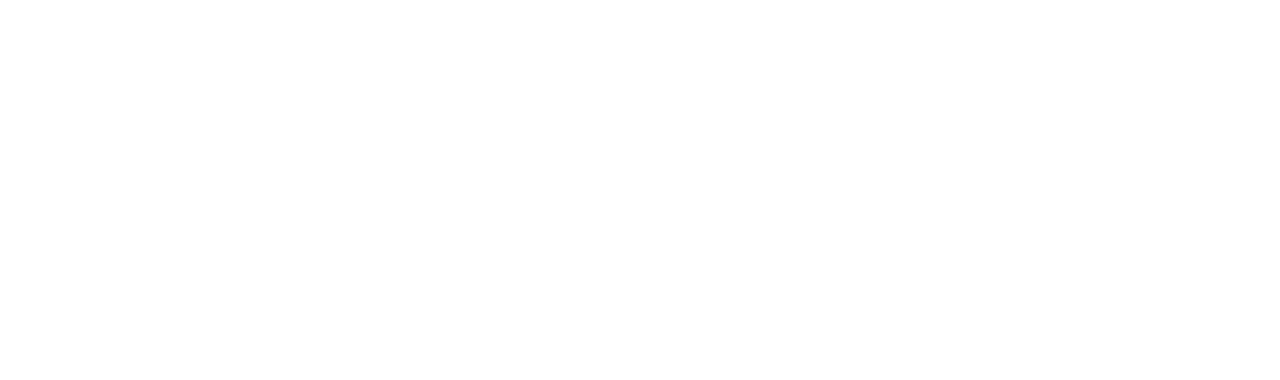
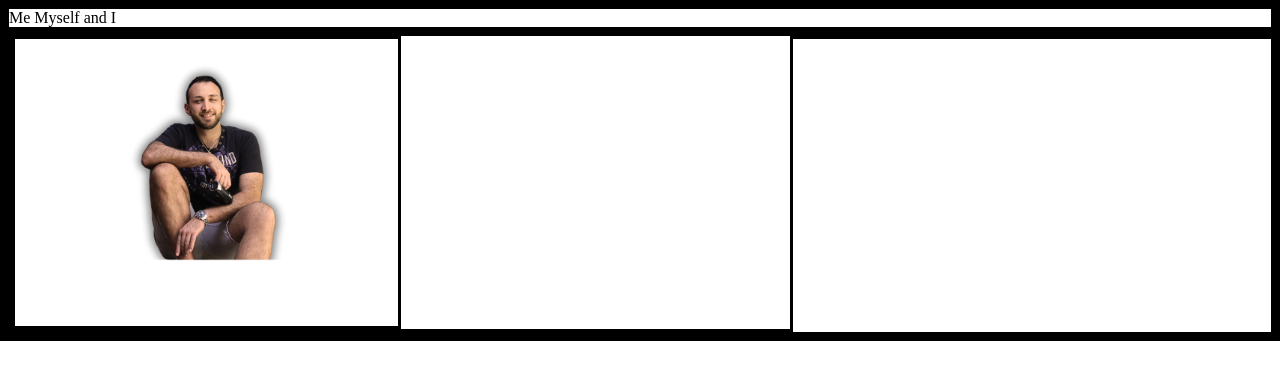
Before and after one commit to lucagi89/personal-website, a plain HTML site: page index.html in a window 1280 px wide. Drawn offline with Linux system fonts and the light colour scheme.

Commit message:
first elements added

```diff
--- a/index.css
+++ b/index.css
@@ -0,0 +1,31 @@
+
+*{
+    box-sizing: border-box;
+    margin: 0;
+    border: solid;
+}
+
+body{
+    background-color: rgb(255, 255, 255);
+}
+
+.img-container{
+  display:flex;
+  justify-content: flex-start;
+  padding: none;
+}
+
+img{
+    width: 50%;
+    margin: 0
+}
+.main-container{
+    width:100%;
+    height: 100%;
+    display: flex;
+
+}
+.cloud-container{
+    width:50%;
+    height: 100%;
+}
--- a/index.html
+++ b/index.html
@@ -4,9 +4,18 @@
     <meta charset="UTF-8">
     <meta http-equiv="X-UA-Compatible" content="IE=edge">
     <meta name="viewport" content="width=device-width, initial-scale=1.0">
+    <link rel="stylesheet" href="index.css">
     <title>Document</title>
 </head>
 <body>
+    <header>Me Myself and I</header>
+    <div class="main-container">
+    <div class="img-container">
+        <img src="./images/me.png">
+    </div>
+    <div class="cloud-container">
 
+    </div>
+    </div>
 </body>
 </html>
```
Also changed, not shown: images/me.png (added).
